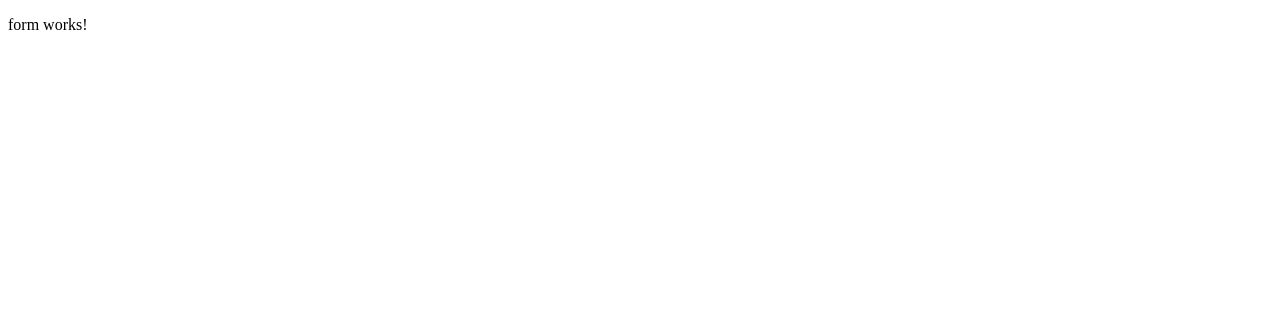
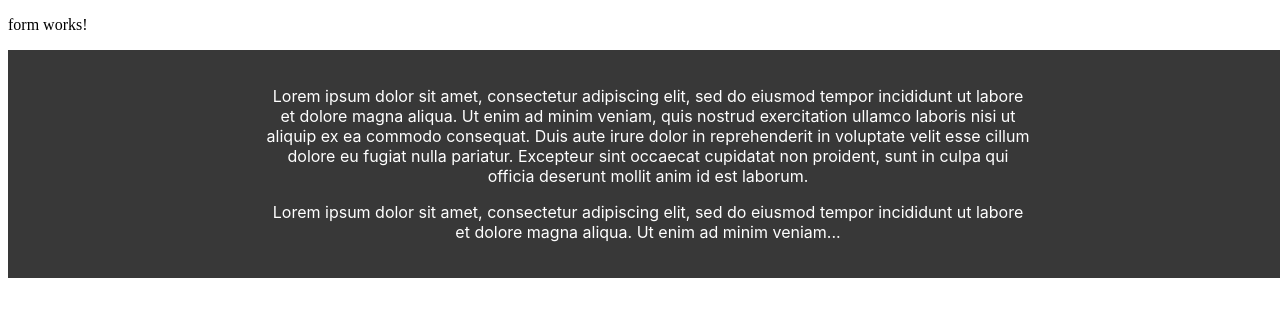
Before and after one commit to LagreMedia/Cain_, an Angular app: page / in a window 1280 px wide. Shown: the top 316 px of the page. Built offline with nearby package versions, Linux system fonts and the light colour scheme.

Commit message:
adds footer component

```diff
--- a/src/app/form/form.component.html
+++ b/src/app/form/form.component.html
@@ -1 +1,3 @@
 <p>form works!</p>
+
+<app-footer></app-footer>
--- a/src/app/form/form.module.ts
+++ b/src/app/form/form.module.ts
@@ -2,11 +2,13 @@
 import { CommonModule } from '@angular/common';
 import { RouterModule } from '@angular/router';
 import { FormComponent } from './form.component';
+import { SharedModule } from '../shared/shared.module';
 
 @NgModule({
   declarations: [],
   imports: [
     CommonModule,
+    SharedModule,
     RouterModule.forChild([
       { path: '', component: FormComponent }
     ])
--- a/src/app/shared/footer/footer.component.html
+++ b/src/app/shared/footer/footer.component.html
@@ -1 +1,6 @@
-<p>footer works!</p>
+<div class="wrapper">
+    <div class="content">
+        <p>Lorem ipsum dolor sit amet, consectetur adipiscing elit, sed do eiusmod tempor incididunt ut labore et dolore magna aliqua. Ut enim ad minim veniam, quis nostrud exercitation ullamco laboris nisi ut aliquip ex ea commodo consequat. Duis aute irure dolor in reprehenderit in voluptate velit esse cillum dolore eu fugiat nulla pariatur. Excepteur sint occaecat cupidatat non proident, sunt in culpa qui officia deserunt mollit anim id est laborum.</p>
+        <p>Lorem ipsum dolor sit amet, consectetur adipiscing elit, sed do eiusmod tempor incididunt ut labore et dolore magna aliqua. Ut enim ad minim veniam...</p>
+    </div>
+</div>
--- a/src/app/shared/footer/footer.component.scss
+++ b/src/app/shared/footer/footer.component.scss
@@ -0,0 +1,25 @@
+.wrapper {
+    width: 100vw;
+
+    background: #383838;
+
+    display: flex;
+    align-items: center;
+    justify-content: center;
+}
+
+.content {
+    width: 60%;
+    padding: 20px 0 20px 0;
+
+    color: white;
+    font-family: Inter;
+    text-align: center;
+}
+
+/* Extra small devices (phones, 600px and down) */
+@media only screen and (max-width: 600px) {
+    .content {
+        width: 80%;
+    }
+}
```
